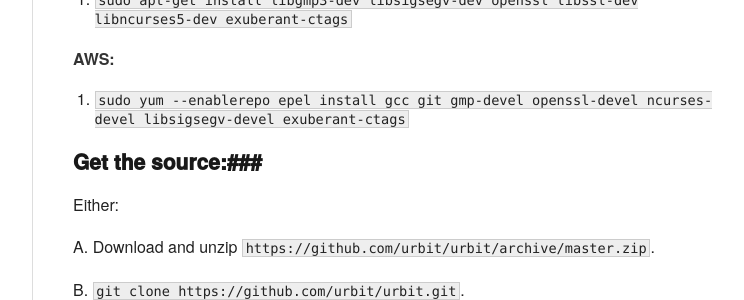
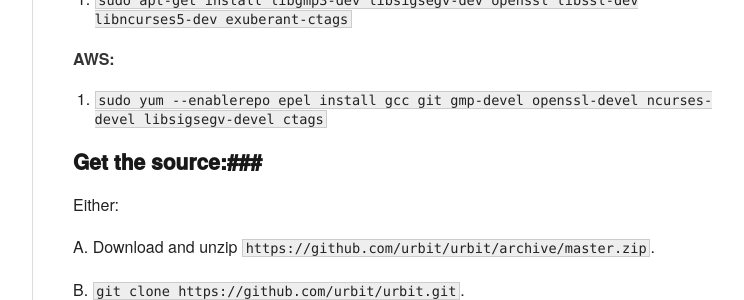
Before and after one commit to urbit/old-urbit.org, a Jekyll site: the page built from _posts/doc/2013-08-22-Chapter-1-arvo.markdown, in a window 1280 px wide and 900 px high, scrolled down 939 px. Shown: the part 168-468 px from the top of the window, without its empty margins (378-1122 px from the left). Built offline with Jekyll 4.4.1, drawn with Linux system fonts in a browser that asks for light colours.

Commit message:
Change 'exuberant-ctags' to 'ctags' in yum install line
-- johncburnham wrote[1] that Redhat/yum uses the package name 'ctags'

-- leaving apt install line as 'exuberant-ctags' just to be sure the
   correct one is installed.

[1] https://github.com/urbit/urbit.github.io/pull/4#issuecomment-25137418

```diff
--- a/_posts/doc/2013-08-22-Chapter-1-arvo.markdown
+++ b/_posts/doc/2013-08-22-Chapter-1-arvo.markdown
@@ -59,7 +59,7 @@ This will ask you for the root password, which ideally you know.
 
 **AWS:**
 
-1. `sudo yum --enablerepo epel install gcc git gmp-devel openssl-devel ncurses-devel libsigsegv-devel exuberant-ctags`
+1. `sudo yum --enablerepo epel install gcc git gmp-devel openssl-devel ncurses-devel libsigsegv-devel ctags`
 
 ###Get the source:###
 
```
